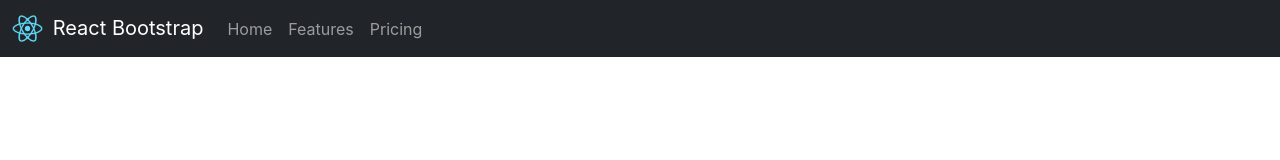
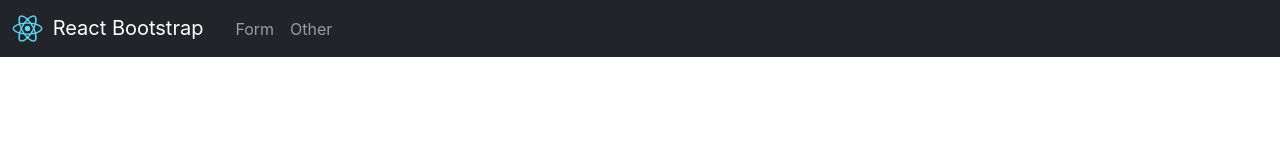
Before and after one commit to Dazzler123/React-JS-Library, a React (Create React App) app: page / in a window 1280 px wide. Shown: the top 160 px of the page. Built offline with nearby package versions, Linux system fonts and the light colour scheme; the HTML template or start-up script is replaced by a standard one.

Commit message:
Content updated

```diff
--- a/src/component/RoutingWithReactBootstrap.jsx
+++ b/src/component/RoutingWithReactBootstrap.jsx
@@ -5,8 +5,8 @@ import Navbar from 'react-bootstrap/Navbar';
 export const RoutingWithReactBootstrap = () => {
     return (
         <Navbar bg="dark" variant="dark">
-            <Container>
-                <Navbar.Brand href="#home"><img
+            <Container className="">
+                <Navbar.Brand className="me-4"><img
                     alt=""
                     src="/logo192.png"
                     width="31"
@@ -15,9 +15,12 @@ export const RoutingWithReactBootstrap = () => {
                 />{' '}
                     React Bootstrap</Navbar.Brand>
                 <Nav className="me-auto">
-                    <Nav.Link href="#home">Home</Nav.Link>
-                    <Nav.Link href="#features">Features</Nav.Link>
-                    <Nav.Link href="#pricing">Pricing</Nav.Link>
+                    {/*<Nav.Item>*/}
+                    {/*    <Nav.Link to="/form">Form</Nav.Link>*/}
+                    {/*</Nav.Item>*/}
+
+                    <Nav.Link to="/form">Form</Nav.Link>
+                    <Nav.Link to="/other">Other</Nav.Link>
                 </Nav>
             </Container>
         </Navbar>
```
